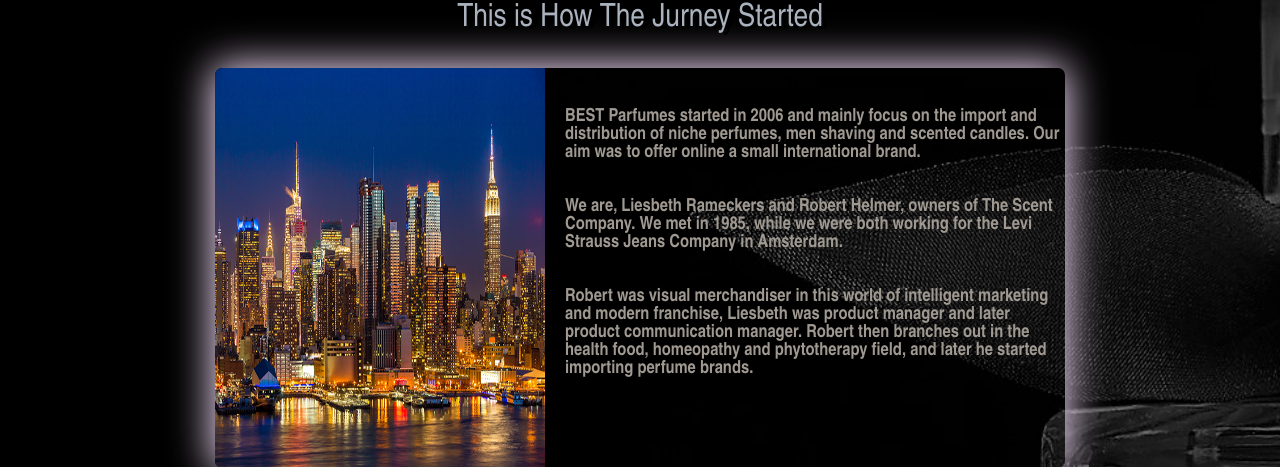
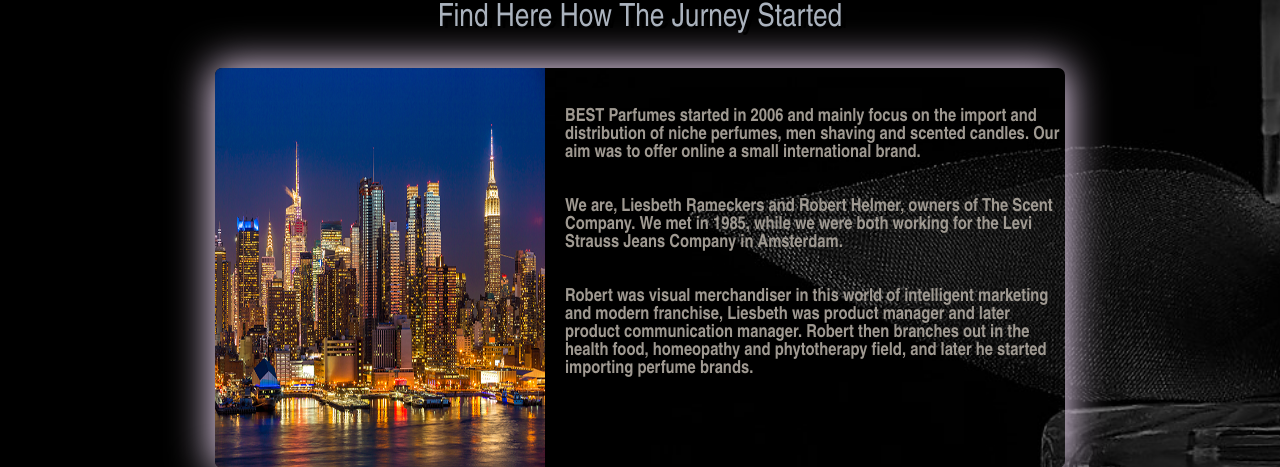
Before and after one commit to gyurel/Python-Web-Framework, a Django app: page /about/ in a window 1280 px wide. Shown: the part 80-547 px from the top of the page. Run offline with Django 4.2, Linux system fonts and the light colour scheme; some libraries are stand-ins or nearby versions.

Commit message:
change in about page header

```diff
--- a/online_shop/online_shop/templates/about.html
+++ b/online_shop/online_shop/templates/about.html
@@ -3,7 +3,7 @@
 {% block page_content %}
 <!--Details Page-->
 <section id="detailsPage">
-    <h2>This is How The Jurney Started</h2>
+    <h2>Find Here How The Jurney Started</h2>
     <div class="wrapper">
         <div class="profilePage">
             <img src="{% static 'images/about-image.jpg' %}" alt="Profile Image">
```
